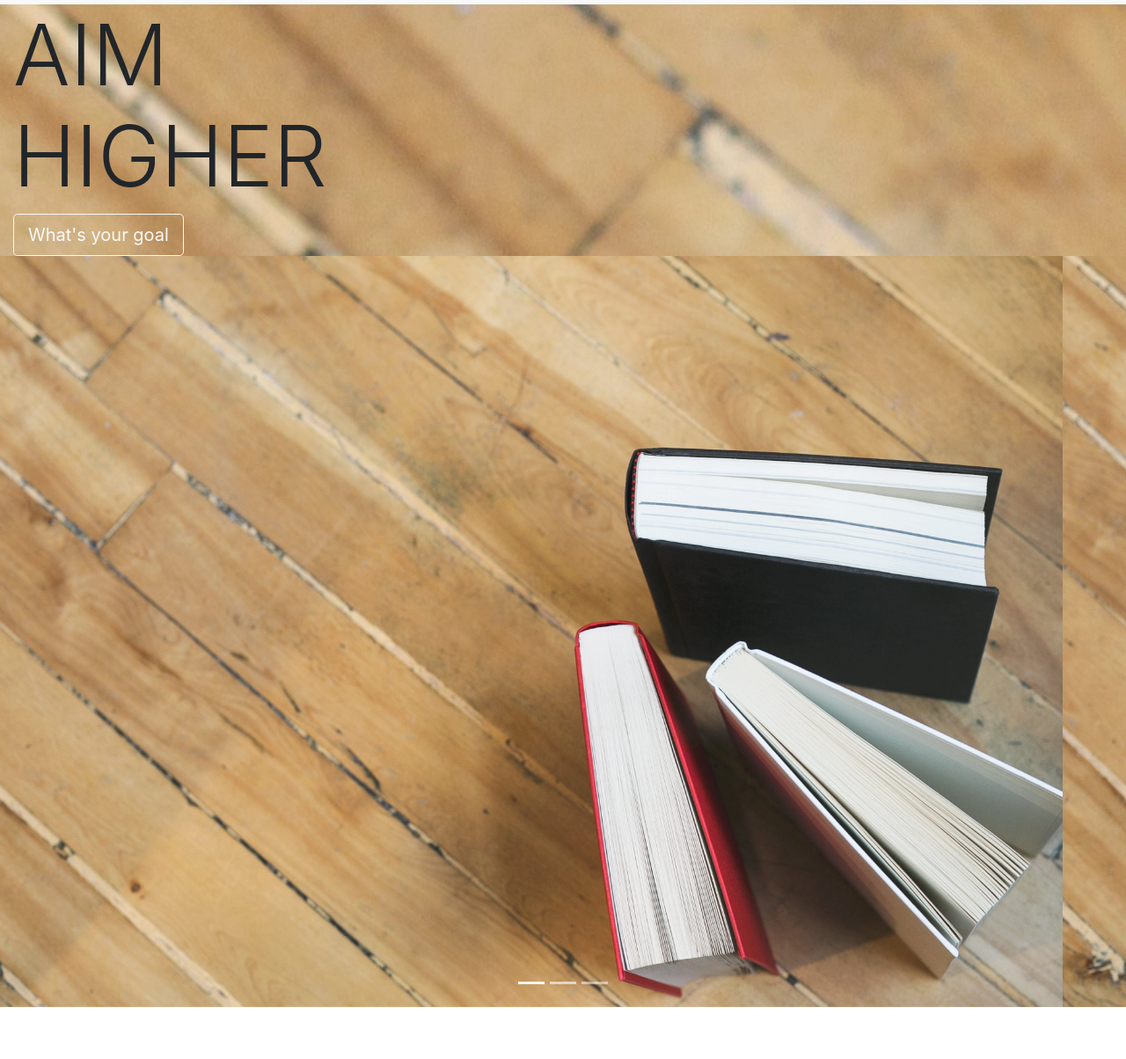
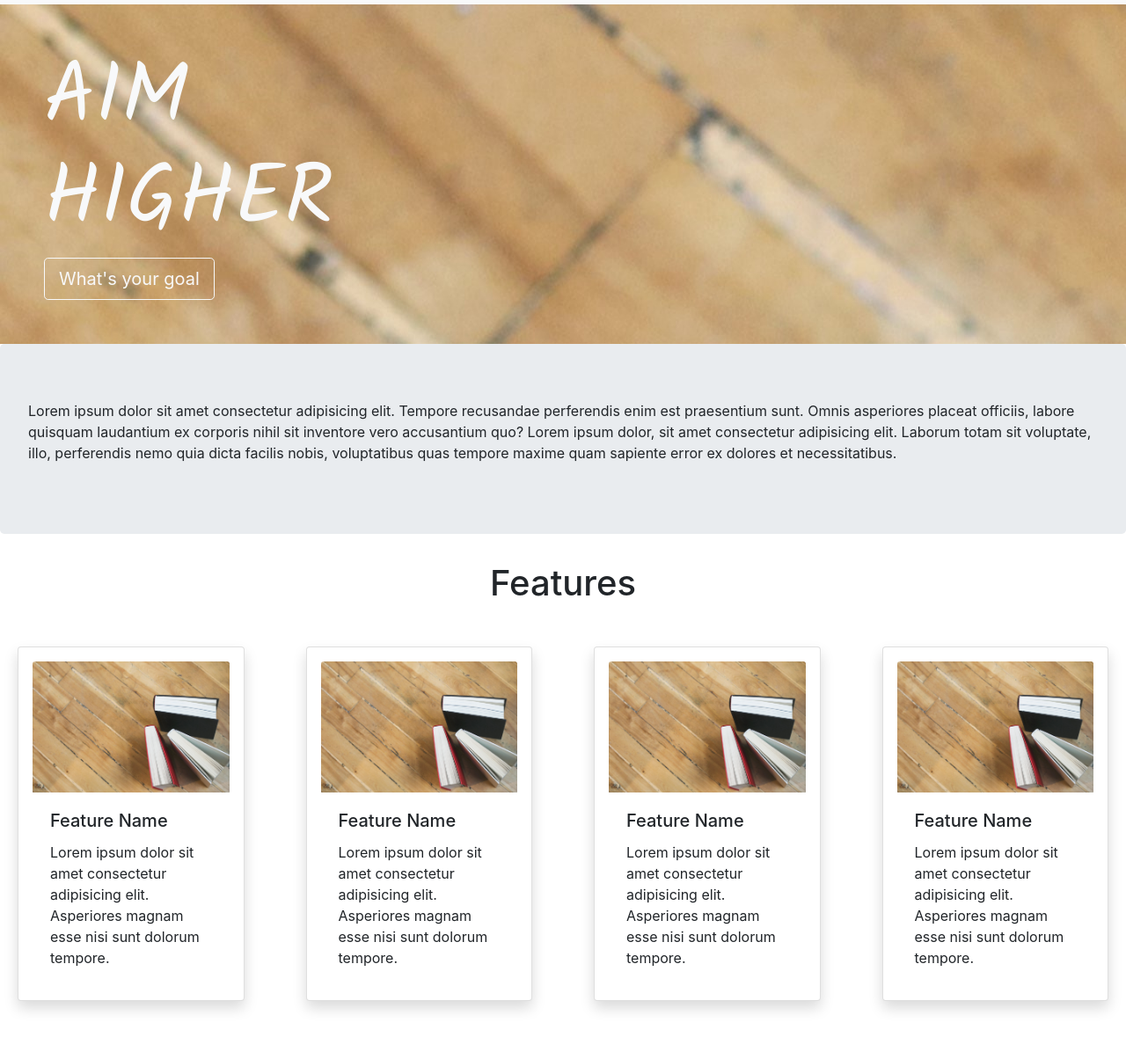
Before and after one commit to hithesh1214/webpage, a plain HTML site: page index.html in a window 1280 px wide. Shown: the part 65-1269 px from the top of the page at 88% size. Before the commit the page ends 1210 px from the top, so only its background shows below. Drawn offline with nearby package versions, Linux system fonts and the light colour scheme.

Commit message:
after idea

```diff
--- a/index.html
+++ b/index.html
@@ -8,10 +8,11 @@
     <!-- Bootstrap CSS -->
     <link rel="stylesheet" href="https://stackpath.bootstrapcdn.com/bootstrap/4.5.0/css/bootstrap.min.css" integrity="sha384-9aIt2nRpC12Uk9gS9baDl411NQApFmC26EwAOH8WgZl5MYYxFfc+NcPb1dKGj7Sk" crossorigin="anonymous">
     <link rel="stylesheet" href="styles.css">
+    <link href="https://fonts.googleapis.com/css2?family=Kalam:wght@400;700&display=swap" rel="stylesheet">
     <title>Pantherr</title>
   </head>
   <body>
-        <nav class="navbar navbar-expand-sm navbar-light bg-light sticky-top">
+        <nav class="navbar navbar-expand-sm navbar-light bg-light">
             <div class="container-fluid">
               <a class="navbar-brand" href="#"><img src="images/il_fullxfull.png"></a>
               <button class="navbar-toggler" type="button" data-toggle="collapse" data-target="#navbarNavDropdown" aria-controls="navbarNavDropdown" aria-expanded="false" aria-label="Toggle navigation">
@@ -20,31 +21,77 @@
               <div class="navbar-collapse collapse" id="navbarResponsive">
                 <ul class="navbar-nav ml-auto">
                   <li class="nav-item active item">
-                    <a class="nav-link" href="#">Home</a>
+                    <a class="nav-link" href="#Home">Home</a>
                   </li>
                   <li class="nav-item item">
-                    <a class="nav-link" href="#">About</a>
+                    <a class="nav-link" href="#About">About</a>
                   </li>
                   <li class="nav-item item">
-                    <a class="nav-link" href="#">Features</a>
+                    <a class="nav-link" href="#Features">Features</a>
                   </li>
                   <li class="nav-item item">
-                    <a class="nav-link" href="#">Contact</a>
+                    <a class="nav-link" href="#Contact">Contact</a>
                   </li>
                 </ul>
               </div>
             </div>
          </nav>
-         <div class="container-fluid mainCont">
-          <div>
-            <h1 class="display-1">AIM <br>HIGHER</h1>
+         <div id="Home" class="container-fluid ">
+          <div class="mainCont">
+            <h1 class="display-1 text-light" style="font-family: 'Kalam', cursive">AIM <br>HIGHER</h1>
             <button class="btn btn-outline-light btn-lg">What's your goal</button>
           </div>
          </div>
-         <div class="About">
+         <div id="About">
+           <div class="jumbotron">
 
+            <p>Lorem ipsum dolor sit amet consectetur adipisicing elit. Tempore recusandae perferendis enim est praesentium sunt.
+               Omnis asperiores placeat officiis, labore quisquam laudantium ex corporis nihil sit inventore vero accusantium quo?
+               Lorem ipsum dolor, sit amet consectetur adipisicing elit. Laborum totam sit voluptate, illo, perferendis nemo quia
+               dicta facilis nobis, voluptatibus quas tempore maxime quam sapiente error ex dolores et necessitatibus.
+             </p>
+           </div>
          </div>
-         <div class="Features">
+         <div id="Features">
+           <h1 class="text-center">Features</h1>
+           <div class="row">
+             <div class="col-lg-3 col-sm-6">
+               <div class="card shadow p-3 mb-5 rounded">
+                 <img src="images/hard-cover-books.jpg" class="card-img-top">
+                 <div class="card-body">
+                   <h5 class="card-title">Feature Name</h5>
+                   <p class="card-text">Lorem ipsum dolor sit amet consectetur adipisicing elit. Asperiores magnam esse nisi sunt dolorum tempore.</p>
+                 </div>
+               </div>
+             </div>
+             <div class="col-lg-3 col-sm-6">
+              <div class="card shadow p-3 mb-5 rounded">
+                <img src="images/hard-cover-books.jpg" class="card-img-top">
+                <div class="card-body">
+                  <h5 class="card-title">Feature Name</h5>
+                  <p class="card-text">Lorem ipsum dolor sit amet consectetur adipisicing elit. Asperiores magnam esse nisi sunt dolorum tempore.</p>
+                </div>
+              </div>
+            </div>
+            <div class="col-lg-3 col-sm-6">
+              <div class="card shadow p-3 mb-5 rounded">
+                <img src="images/hard-cover-books.jpg" class="card-img-top">
+                <div class="card-body">
+                  <h5 class="card-title">Feature Name</h5>
+                  <p class="card-text">Lorem ipsum dolor sit amet consectetur adipisicing elit. Asperiores magnam esse nisi sunt dolorum tempore.</p>
+                </div>
+              </div>
+            </div>
+             <div class="col-lg-3 col-sm-6">
+               <div class="card shadow p-3 mb-5 rounded">
+                 <img src="images/hard-cover-books.jpg" class="card-img-top">
+                 <div class="card-body">
+                   <h5 class="card-title">Feature Name</h5>
+                   <p class="card-text">Lorem ipsum dolor sit amet consectetur adipisicing elit. Asperiores magnam esse nisi sunt dolorum tempore.</p>
+                 </div>
+               </div>
+             </div>
+           </div>
           <div id="carouselExampleIndicators" class="carousel slide" data-ride="carousel">
             <ol class="carousel-indicators">
               <li data-target="#carouselExampleIndicators" data-slide-to="0" class="active"></li>
@@ -63,6 +110,9 @@
               </div>
             </div>
          </div>
+         <div id="Contact">
+
+         </div>
      </body>
      <script src="https://code.jquery.com/jquery-3.5.1.slim.min.js" integrity="sha384-DfXdz2htPH0lsSSs5nCTpuj/zy4C+OGpamoFVy38MVBnE+IbbVYUew+OrCXaRkfj" crossorigin="anonymous"></script>
      <script src="https://cdn.jsdelivr.net/npm/popper.js@1.16.0/dist/umd/popper.min.js" integrity="sha384-Q6E9RHvbIyZFJoft+2mJbHaEWldlvI9IOYy5n3zV9zzTtmI3UksdQRVvoxMfooAo" crossorigin="anonymous"></script>
--- a/styles.css
+++ b/styles.css
@@ -1,7 +1,33 @@
-.mainCont{
+html{
+  scroll-behavior: smooth;
+}
+#Home{
     background-image: url("images/hard-cover-books.jpg");
     background-repeat: no-repeat;
+    padding: 50px;
 }
 .item{
   margin-right: 10px;
 }
+.card{
+  margin:40px 20px;
+}
+.carousel{
+  margin: 20px;
+
+}
+#Contact{
+  background-color: #ffcb74;
+  height:200px;
+}
+.about{
+  width: 25%;
+  float: right;
+  margin: 0 20px;
+}
+.about-row{
+width: 80%;
+margin:100px auto;
+text-align: left;
+padding-top: 20px;
+}
```
